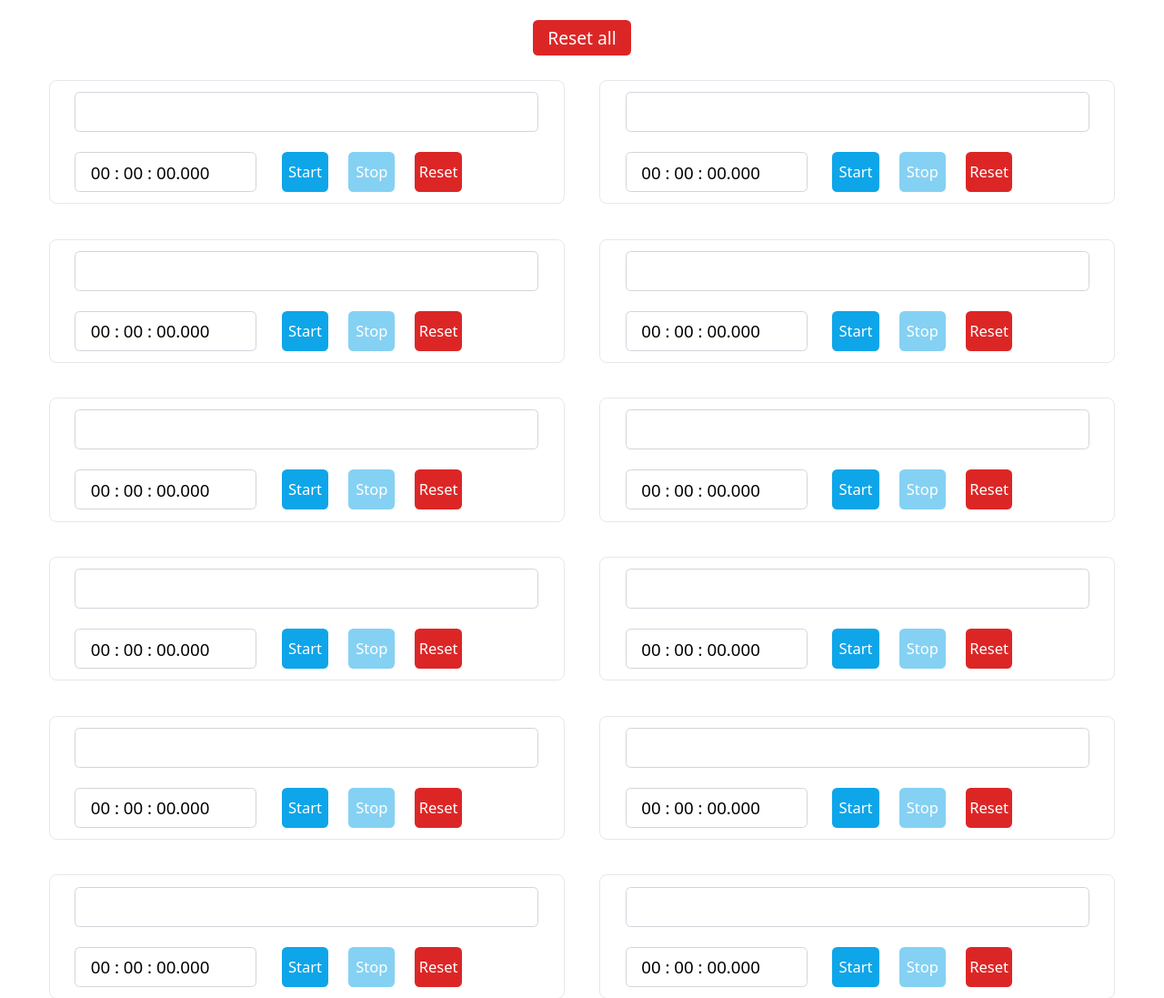
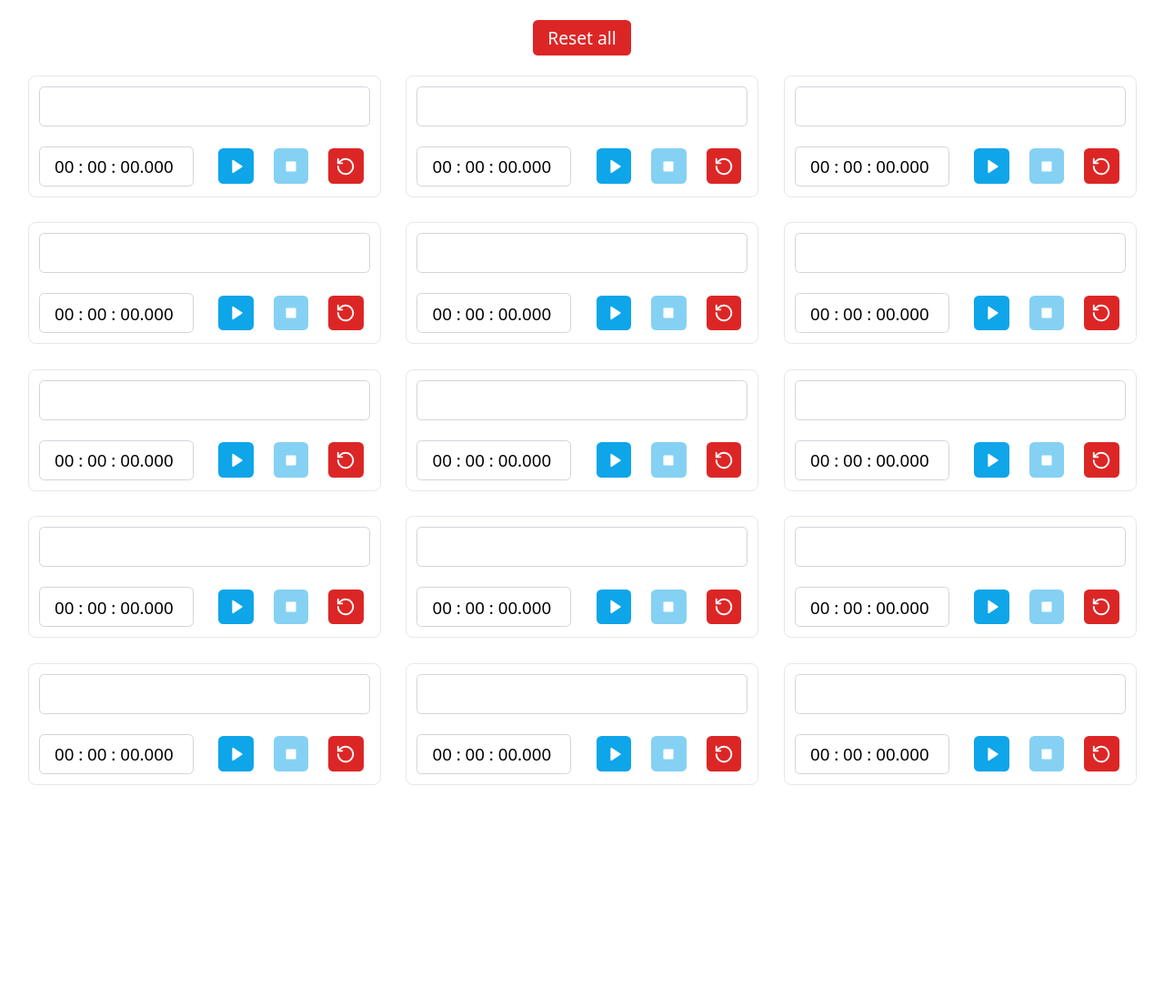
Before and after one commit to madayo/html-js-parts, a plain HTML site: page stopwatch.html in a window 1280 px wide. Shown: the top 1097 px of the page at 91% size. After the commit the page ends 874 px from the top, so only its background shows below. Drawn offline with nearby package versions, Linux system fonts and the light colour scheme.

Commit message:
レイアウト調整

```diff
--- a/stopwatch.html
+++ b/stopwatch.html
@@ -34,9 +34,9 @@
       </div>
 
       <div class="flex flex-wrap justify-center gap-1">
-        <div v-for="(list, index) in lists" class="flex-[1_1_500px] max-w-[600px] p-3">
+        <div v-for="(list, index) in lists" class="flex-[1_1_500px] max-w-[410px] p-2">
           <div :class="[
-            'flex flex-col rounded-md px-5 py-[0.55rem] transition-all duration-200',
+            'flex flex-col rounded-md p-2 transition-all duration-200',
             list.status === 'running'
               ? 'border-4 border-sky-500 bg-sky-50 shadow-lg'
               : 'border border-gray-200 bg-white'
@@ -47,25 +47,34 @@
 
             <div class="mt-2 flex items-center">
               <input type="text" readonly :class="[
-                'flex-1 h-8 max-w-[200px] rounded px-3 text-[0.85rem] focus:outline-none',
+                'flex-1 h-8 max-w-[170px] rounded px-3 text-[0.85rem] focus:outline-none',
                 list.status === 'running' ? 'border border-sky-400' : 'border border-gray-300',
                 list.accumulationMilliSeconds > 0 ? 'border-[3px] border-red-500' : ''
               ]" :value="formatMs(list.accumulationMilliSeconds)">
 
               <div class="ml-3 flex w-[220px] items-center justify-start">
                 <button :disabled="list.status === 'running'" @click="startTimer(index)"
-                  type="button"
-                  class="mx-2 flex h-8 w-20 items-center justify-center rounded bg-sky-500 text-xs text-white hover:bg-sky-600 disabled:cursor-not-allowed disabled:opacity-50">
-                  Start
+                  type="button" aria-label="Start" title="Start"
+                  class="mx-2 flex h-7 w-7 items-center justify-center rounded bg-sky-500 text-white hover:bg-sky-600 disabled:cursor-not-allowed disabled:opacity-50">
+                  <svg class="h-4 w-4" viewBox="0 0 24 24" fill="currentColor" aria-hidden="true">
+                    <path d="M8 5.14v13.72a1 1 0 0 0 1.51.86l10.29-6.86a1 1 0 0 0 0-1.72L9.51 4.28A1 1 0 0 0 8 5.14Z" />
+                  </svg>
                 </button>
                 <button @click="stopTimer(index)" :disabled="list.status === 'stopped'"
-                  type="button"
-                  class="mx-2 flex h-8 w-20 items-center justify-center rounded bg-sky-500 text-xs text-white hover:bg-sky-600 disabled:cursor-not-allowed disabled:opacity-50">
-                  Stop
+                  type="button" aria-label="Stop" title="Stop"
+                  class="mx-2 flex h-7 w-7 items-center justify-center rounded bg-sky-500 text-white hover:bg-sky-600 disabled:cursor-not-allowed disabled:opacity-50">
+                  <svg class="h-4 w-4" viewBox="0 0 24 24" fill="currentColor" aria-hidden="true">
+                    <rect x="6" y="6" width="12" height="12" rx="1" />
+                  </svg>
                 </button>
                 <button @click="resetTimer(index)" type="button"
-                  class="mx-2 flex h-8 w-20 items-center justify-center rounded bg-red-600 text-xs text-white hover:bg-red-700">
-                  Reset
+                  aria-label="Reset" title="Reset"
+                  class="mx-2 flex h-7 w-7 items-center justify-center rounded bg-red-600 text-white hover:bg-red-700">
+                  <svg class="h-4 w-4" viewBox="0 0 24 24" fill="none" stroke="currentColor" stroke-width="2"
+                    stroke-linecap="round" stroke-linejoin="round" aria-hidden="true">
+                    <path d="M3 12a9 9 0 1 0 3-6.7L3 8" />
+                    <path d="M3 3v5h5" />
+                  </svg>
                 </button>
               </div>
             </div>
```
